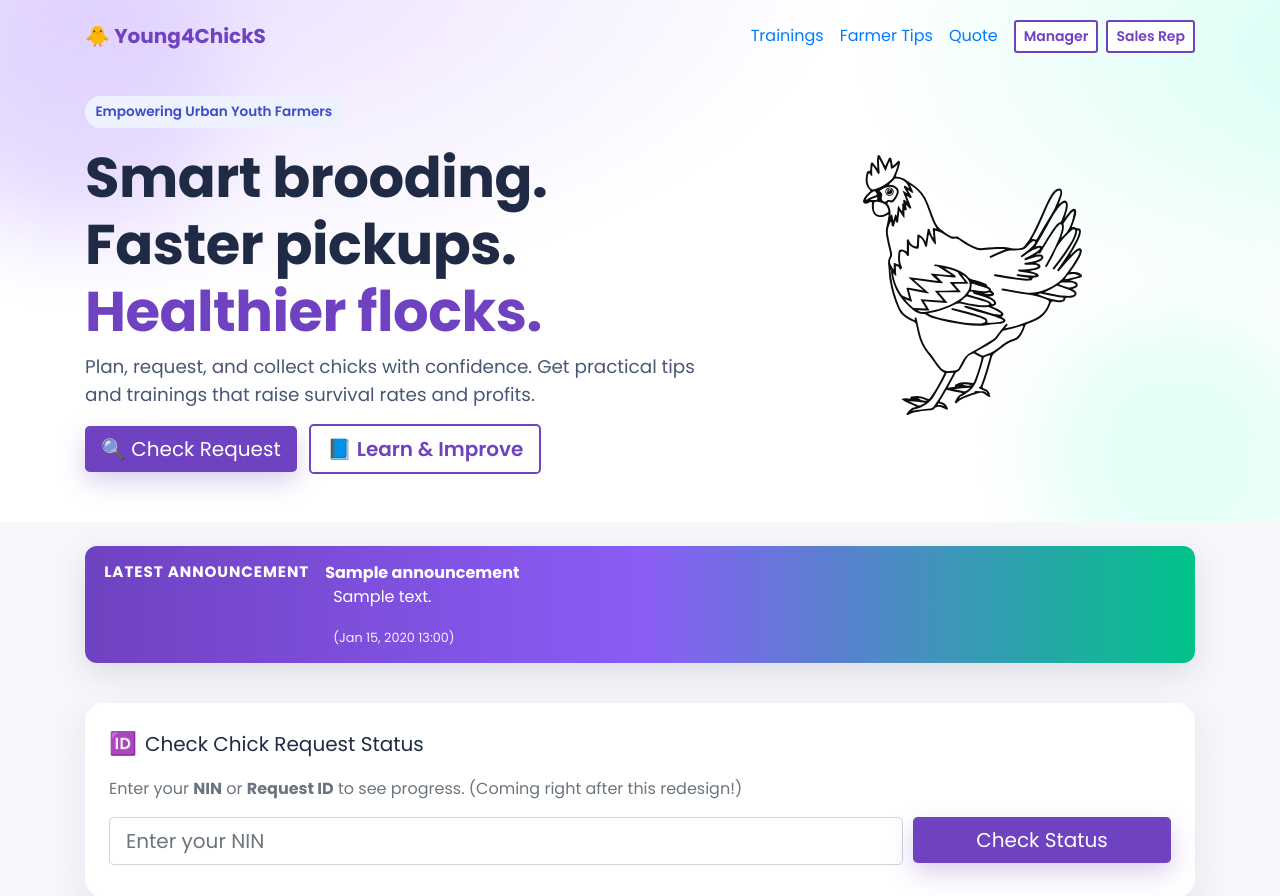
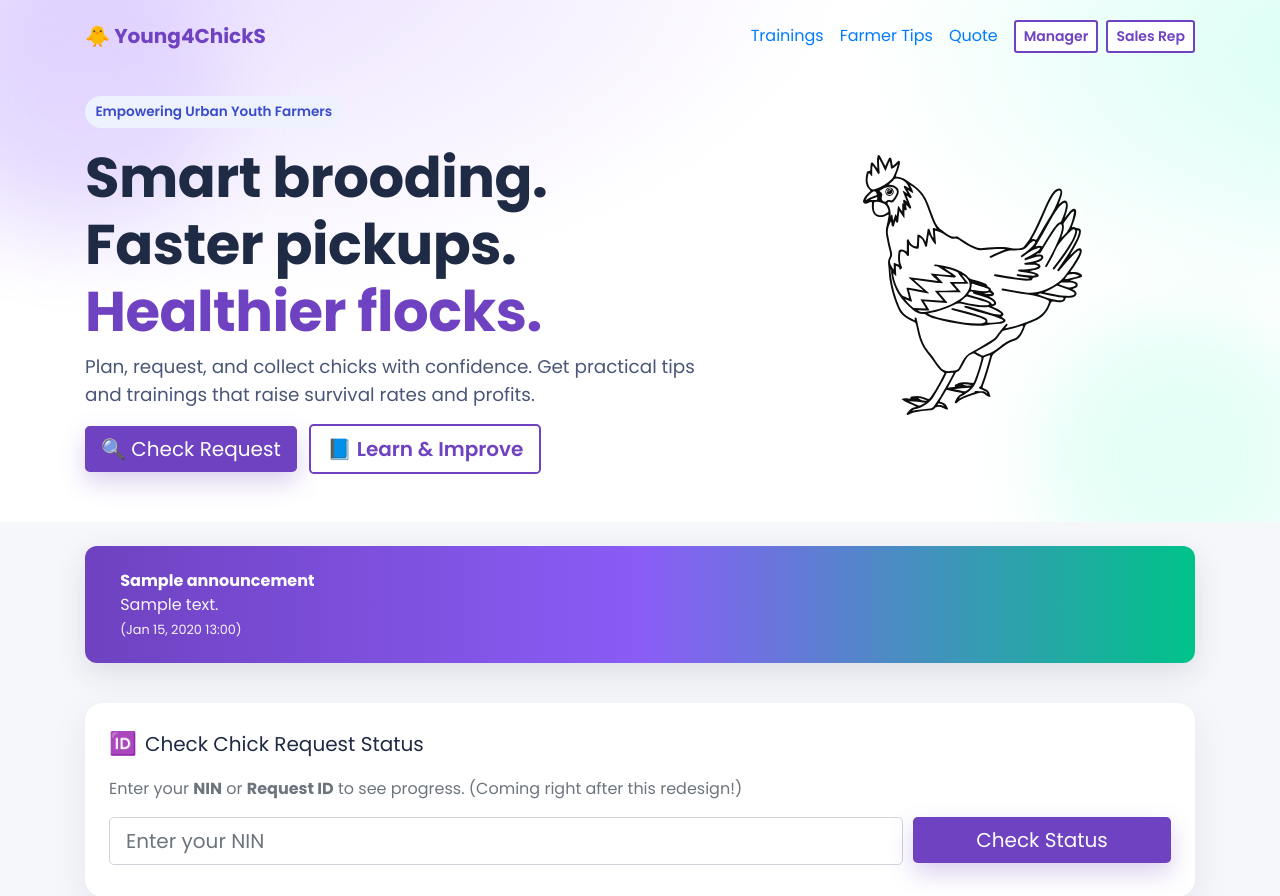
Before and after one commit to pkakuru/young4chicks, a Django app: page / in a window 1280 px wide. Shown: the top 896 px of the page. Run offline with Django 5.2, Linux system fonts and the light colour scheme; tables that the repository leaves empty hold one stand-in row (values such as "Sample post"); some libraries are stand-ins or nearby versions.

Commit message:
Final copy for class presentation

```diff
--- a/home/templates/index.html
+++ b/home/templates/index.html
@@ -50,8 +50,74 @@
     .btn-ghost:hover { background: var(--primary); color: #fff; }
 
     /* ANNOUNCEMENT RIBBON */
-    .ribbon { background: linear-gradient(90deg, var(--primary), #8b5cf6, #00c389); color: #fff; border-radius: 12px; padding: .9rem 1.2rem; box-shadow: 0 10px 30px rgba(31,42,68,.12); position: relative; z-index: 2; }
-    .ribbon .title { font-weight: 700; font-size: .95rem; text-transform: uppercase; letter-spacing: .06em; }
+    .ribbon {
+      border-radius: 12px;
+      padding: .9rem 1.2rem;
+      position: relative;
+      z-index: 2;
+    }
+
+    /* stack vertically instead of side-by-side */
+    .ribbon .wrap { display: block; }
+
+    .ribbon .title {
+      display: block;
+      font-weight: 700;
+      font-size: .95rem;
+      text-transform: uppercase;
+      letter-spacing: .06em;
+      margin-bottom: .35rem;   /* space below the title */
+    }
+
+    .ribbon .body { display: block; }
+
+    /* fine-tuning for content spacing */
+    .ribbon .announcement-content p { margin: .25rem 0 .35rem; }
+    .ribbon .announcement-content ul,
+    .ribbon .announcement-content ol { margin: .25rem 0 .35rem; padding-left: 1.2rem; }
+    .ribbon .announcement-content li { margin: .15rem 0; }
+
+    /* keep your gradient look */
+    .ribbon--gradient {
+      background: linear-gradient(90deg, var(--primary, #4f46e5), #8b5cf6, #00c389);
+      color: #fff;
+      box-shadow: 0 10px 30px rgba(31,42,68,.12);
+    }
+    .ribbon--gradient .title,
+    .ribbon--gradient .announcement-content,
+    .ribbon--gradient a,
+    .ribbon--gradient small { color: rgba(255,255,255,.95); }
+    .ribbon--gradient a { text-decoration: underline; }
+
+    /* Utility alignment classes */
+    .align-center {
+        text-align: center;
+    }
+
+    .align-justify {
+        text-align: justify;
+        text-align-last: center; /* keeps last line balanced */
+    }
+
+    .announcement {
+      text-align: justify;
+    }
+
+    .announcement {
+      text-align: center;
+      padding: 0 30px;
+
+    }
+
+    .announcement {
+      text-align: justify;
+      padding: 0 30px;
+    }
+
+    .padded {
+      padding: 0.5rem 1rem;
+    }
+
 
     /* SECTIONS */
     .section { padding: 2.5rem 0; }
@@ -119,24 +185,26 @@
 
   <div class="container mt-4">
   <!-- Announcement ribbon -->
-  <div class="ribbon">
+  <div class="ribbon ribbon--gradient">
+    <div class="announcement align-center padded">
     {% if latest_announcement %}
-      <div class="d-flex flex-wrap align-items-start">
-        <span class="title mr-3">Latest Announcement</span>
-        <div>
+      <div class="wrap">
+        <!-- <span class="title">Latest Announcement</span> -->
+        <div class="body">
           <strong>{{ latest_announcement.title }}</strong>
-          <div class="ml-2 announcement-content">
-            {{ latest_announcement.content|linebreaks|safe }}
+          <div class="announcement-content">
+            {{ latest_announcement.content|safe }}
           </div>
-          <small class="ml-2" style="opacity:.9;">
-            ({{ latest_announcement.posted_on|date:"M d, Y H:i" }})
-          </small>
+          <small>({{ latest_announcement.posted_on|date:"M d, Y H:i" }})</small>
         </div>
       </div>
     {% else %}
       <div class="text-center">No announcements at the moment.</div>
     {% endif %}
+    </div>
   </div>
+
+
 </div>
 
 
--- a/home/views.py
+++ b/home/views.py
@@ -34,6 +34,11 @@ def homePage(request):
 # Public: NIN lookup -> list chick & feed requests (view-only)
 # -------------------------------------------------------------------
 
+from django.db.models import Sum
+
+CHICK_PRICE = 1650      # UGX per chick (set to 0 if you don’t want to show values)
+FEED_BAG_PRICE = 0      # UGX per initial bag (0 keeps it as a count only)
+
 def public_request_status(request):
     nin = (request.GET.get("nin") or request.GET.get("query") or "").strip()
 
@@ -41,7 +46,7 @@ def public_request_status(request):
     chick_requests = []
     feed_requests = []
     payments = []
-    feed_summary = None  # NEW
+    feed_summary = None
 
     if nin:
         farmer = Farmer.objects.filter(nin__iexact=nin).first()
@@ -56,35 +61,62 @@ def public_request_status(request):
                         .filter(farmer=farmer)
                         .order_by("-payment_date", "-id"))
 
-            # ---- Summaries from your existing data ----
-            # Initial allocation = sum of FeedDistribution 'initial' bags
+            # --- Existing bits you already had ---
             allocated_bags = (FeedDistribution.objects
                               .filter(farmer=farmer, distribution_type='initial')
                               .aggregate(total=Sum("quantity_bags"))["total"] or 0)
 
-            # Payments toward feeds (or both) in UGX
-            paid_for_feeds = (Payment.objects
-                              .filter(farmer=farmer, payment_for__in=["feeds", "both"])
-                              .aggregate(total=Sum("amount"))["total"] or 0)
+            paid_for_feeds_or_both = (Payment.objects
+                                      .filter(farmer=farmer, payment_for__in=["feeds", "both"])
+                                      .aggregate(total=Sum("amount"))["total"] or 0)
 
-            # (Optional) total payments all categories
             paid_total = (Payment.objects
                           .filter(farmer=farmer)
                           .aggregate(total=Sum("amount"))["total"] or 0)
 
-            # Picked chick requests (your source of the “2 mandatory bags”)
             picked_count = ChickRequest.objects.filter(farmer=farmer, is_picked=True).count()
 
+            # --- New: clearer numbers for the cards ---
+            picked_chicks = (ChickRequest.objects
+                             .filter(farmer=farmer, is_picked=True)
+                             .aggregate(total=Sum("quantity"))["total"] or 0)
+            expected_chicks_amount = picked_chicks * CHICK_PRICE
+            expected_feeds_amount = allocated_bags * FEED_BAG_PRICE
+
+            # Payment split (keeps it simple; no fancy “split both” logic unless you want it)
+            paid_chicks = (Payment.objects
+                           .filter(farmer=farmer, payment_for="chicks")
+                           .aggregate(total=Sum("amount"))["total"] or 0)
+            paid_feeds  = (Payment.objects
+                           .filter(farmer=farmer, payment_for="feeds")
+                           .aggregate(total=Sum("amount"))["total"] or 0)
+            paid_both   = (Payment.objects
+                           .filter(farmer=farmer, payment_for="both")
+                           .aggregate(total=Sum("amount"))["total"] or 0)
+
+            outstanding = max((expected_chicks_amount + expected_feeds_amount) - paid_total, 0)
+
             feed_summary = {
+                # your original keys (kept for compatibility)
                 "picked_chick_requests": picked_count,
                 "allocated_bags": allocated_bags,
-                "payments_total_feeds": paid_for_feeds,
+                "payments_total_feeds": paid_for_feeds_or_both,
                 "payments_total_all": paid_total,
+
+                # new clearer keys
+                "picked_chicks": picked_chicks,
+                "expected_chicks_amount": expected_chicks_amount if CHICK_PRICE else None,
+                "expected_feeds_amount": expected_feeds_amount if FEED_BAG_PRICE else None,
+                "paid_chicks": paid_chicks,
+                "paid_feeds": paid_feeds,
+                "paid_both": paid_both,
+                "total_paid": paid_total,
+                "outstanding": outstanding,
             }
         else:
             messages.warning(request, "We couldn't find a farmer with that NIN.")
 
-    # badges (your earlier template expects these per-record attributes)
+    # badges (unchanged)
     req_badge = {"pending": "badge-warning", "approved": "badge-success", "rejected": "badge-danger"}
     pickup_badge = {"picked": "badge-primary", "not_picked": "badge-secondary"}
 
@@ -101,8 +133,9 @@ def public_request_status(request):
         "chick_requests": chick_requests,
         "feed_requests": feed_requests,
         "payments": payments,
-        "feed_summary": feed_summary,  # NEW
+        "feed_summary": feed_summary,
     })
+
 
 # views.py
 from django.shortcuts import render, redirect
--- a/sales/templates/sales/partials/feed_request_tab.html
+++ b/sales/templates/sales/partials/feed_request_tab.html
@@ -102,7 +102,7 @@
         </tr>
         {% empty %}
         <tr>
-          <td colspan="7" class="text-center text-muted">No feed requests submitted yet.</td>
+          <td colspan="8" class="text-center text-muted">No feed requests submitted yet.</td>
         </tr>
         {% endfor %}
       </tbody>
```
Also changed, not shown: home/templates/public/status.html (+57 -13 lines), manager/views.py (+67 -5 lines), sales/templates/sales/base.html (+13 -2 lines), sales/views.py (+6 -6 lines).
